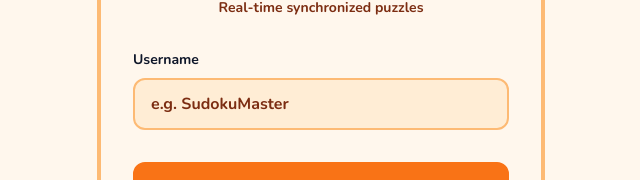
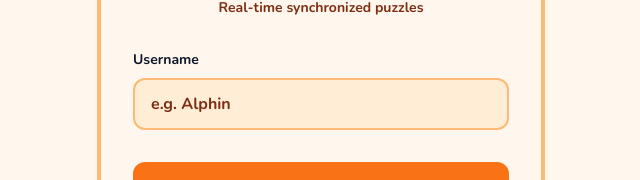
Before and after one commit to alphin0/sudoku, a Next.js app: page / in a window 1280 px wide. Shown: the part 202-382 px from the top of the page, without its empty margins (319-959 px from the left). Built offline with nearby package versions, Linux system fonts and the light colour scheme; no server answers.

Commit message:
chore: update username placeholder

```diff
--- a/src/components/Lobby.tsx
+++ b/src/components/Lobby.tsx
@@ -153,7 +153,7 @@ export default function Lobby() {
             <label className="block text-foreground text-sm font-bold mb-2">Username</label>
             <input
               type="text"
-              placeholder="e.g. SudokuMaster"
+              placeholder="e.g. Alphin"
               value={username}
               onChange={(e) => setUsername(e.target.value)}
               className="w-full px-4 py-3 bg-input border-2 border-border rounded-xl text-foreground placeholder-muted-foreground focus:outline-none focus:ring-2 focus:ring-accent transition-all font-bold"
```
